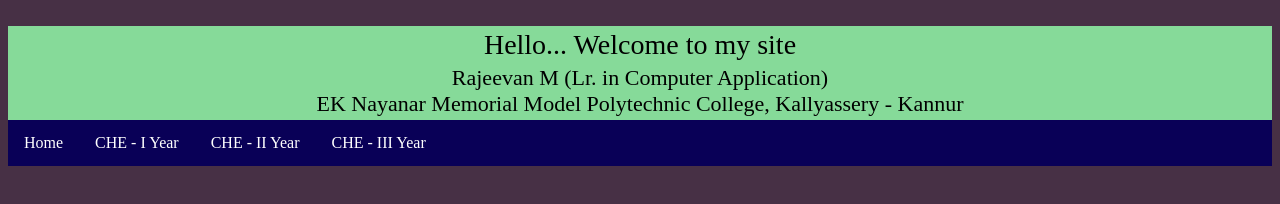
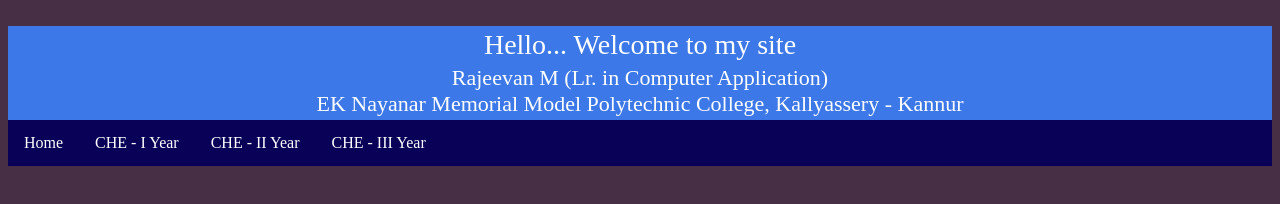
Before and after one commit to rajeevktk/rajeevktk.github.io, a plain HTML site: page index.html in a window 1280 px wide. Drawn offline with Linux system fonts and the light colour scheme.

Commit message:
Update index.html

```diff
--- a/index.html
+++ b/index.html
@@ -4,13 +4,13 @@
     <link rel="stylesheet" type="text/css" href="style.css" />
   </head>
   <body>
-    <table style='background-color: rgb(134, 218, 153)' align="center" width="100%">
-      <tr style='font-family:Calibri (Body); font-weight: normal;font-size: 28px;'>
+    <table style='background-color: #3c78e7;' align="center" width="100%">
+      <tr style='font-family:Calibri (Body); font-weight: normal;font-size: 28px;color: rgb(255, 255, 255);'>
         <td align="center">
           Hello... Welcome to my site
         </td>
       </tr>
-      <tr style='font-family:Calibri (Body);font-weight: normal;font-size: 22px;'>
+      <tr style='font-family:Calibri (Body);font-weight: normal;font-size: 22px;color: rgb(255, 255, 255);'>
         <br>
         <td align="center">
           Rajeevan M (Lr. in Computer Application)
```
